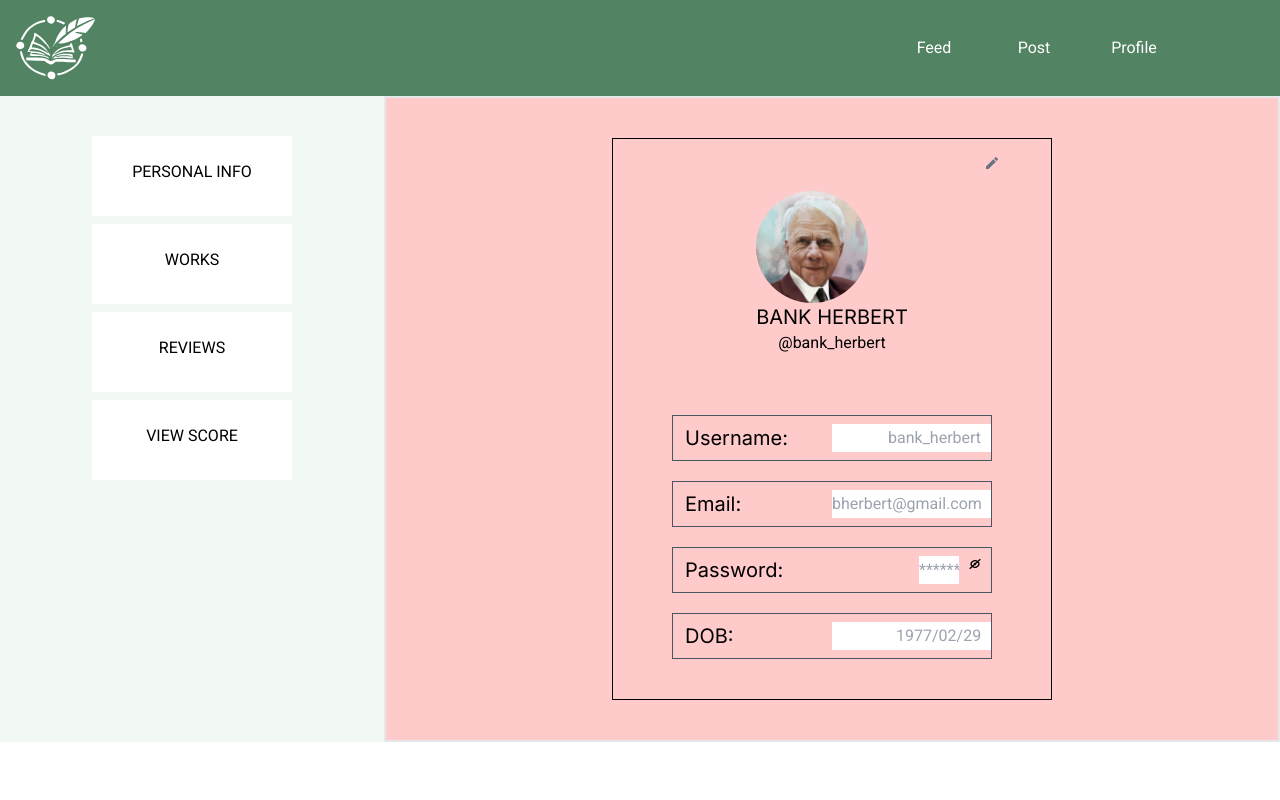
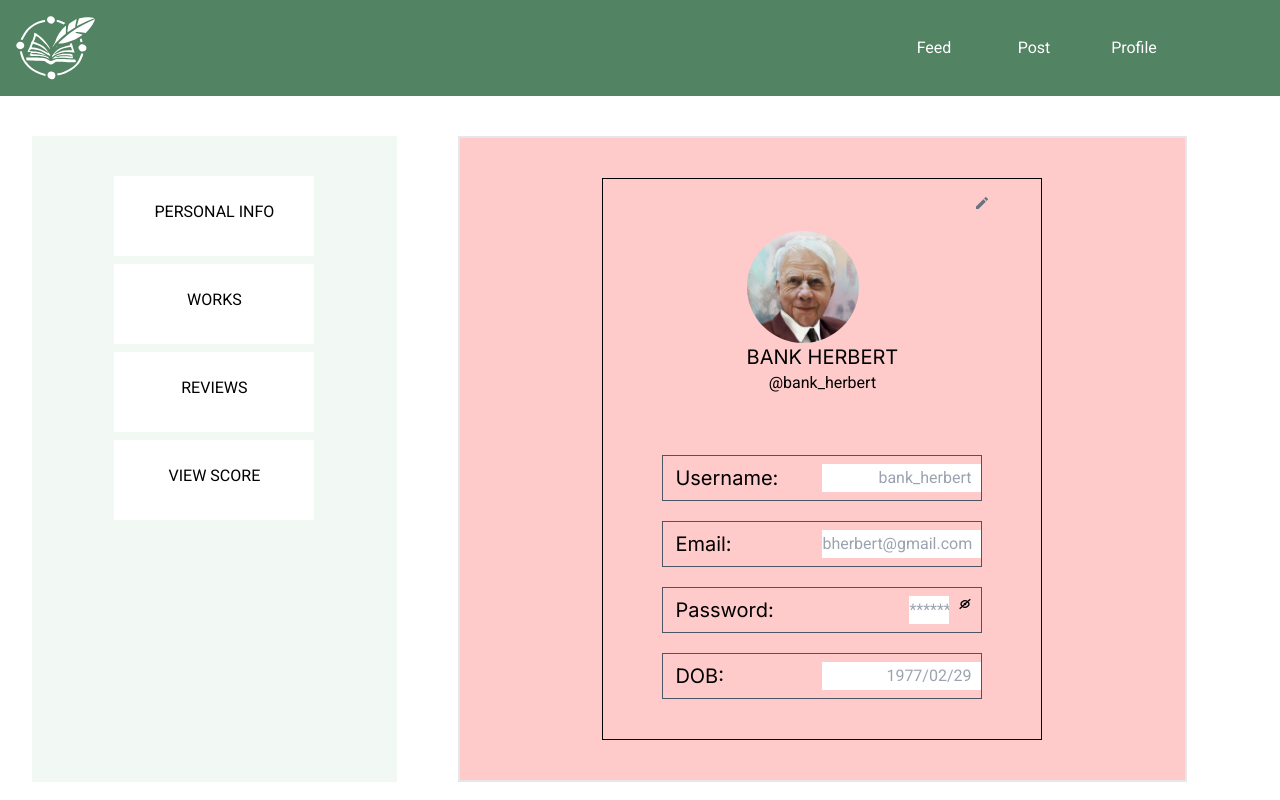
Before and after one commit to ThembaMtshelwane/writers-hub, a React (Vite) app: page /profile in a window 1280 px wide. Built offline with nearby package versions, Linux system fonts and the light colour scheme.

Commit message:
main layout changes and page not found added

```diff
--- a/src/App.tsx
+++ b/src/App.tsx
@@ -55,7 +55,7 @@ export default function App() {
             <Route index element={<PersonalInfoList />} />
             <Route path="works" element={<CreatorCardGrid />} />
             <Route
-              path="preview"
+              path="reviews"
               element={
                 <>
                   <p className="text-5xl font-bold">
--- a/src/components/ProfileSideBar.tsx
+++ b/src/components/ProfileSideBar.tsx
@@ -39,6 +39,7 @@ const ProfileSideBar: React.FC = () => {
           </button>
         </Link>
 
+        <Link to="/profile/reviews">
           <button
             onClick={() => handleClick("reviews")}
             className="bg-white p-6 min-w-[200px] "
@@ -50,7 +51,9 @@ const ProfileSideBar: React.FC = () => {
               )}
             </div>
           </button>
+        </Link>
 
+        <Link to="/profile/view-score">
           <button
             onClick={() => handleClick("view-score")}
             className="bg-white p-6 min-w-[200px] "
@@ -62,6 +65,7 @@ const ProfileSideBar: React.FC = () => {
               )}
             </div>
           </button>
+        </Link>
       </div>
     </div>
   );
--- a/src/layout/ProfileLayout.tsx
+++ b/src/layout/ProfileLayout.tsx
@@ -8,7 +8,7 @@ const ProfileLayout = () => {
       <header>
         <Navbar />
       </header>
-      <main className="grid grid-cols-[30%_70%]">
+      <main className="grid grid-cols-[30%_60%] min-h-[70vh] gap-[5%] mt-10 justify-self-center w-[95%] ">
         <ProfileSideBar />
         <section className="border-2 bg-red-200">
           <Outlet />
```
Lines whose indentation alone changed are shown as unchanged.
